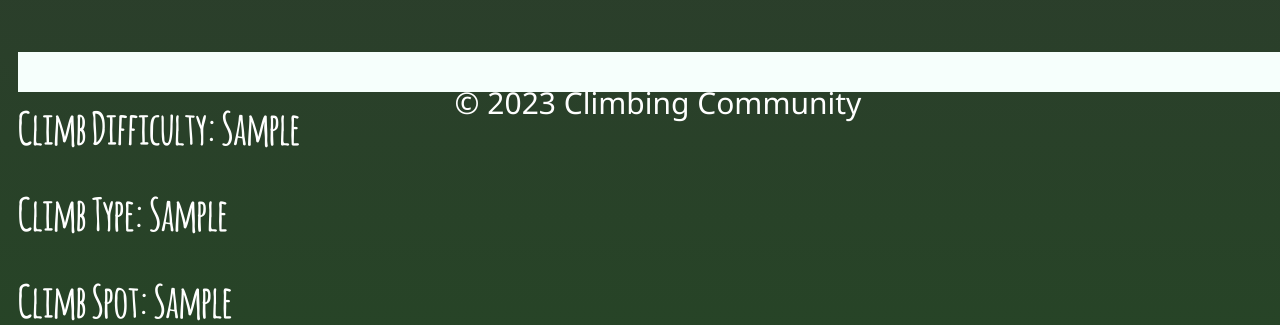
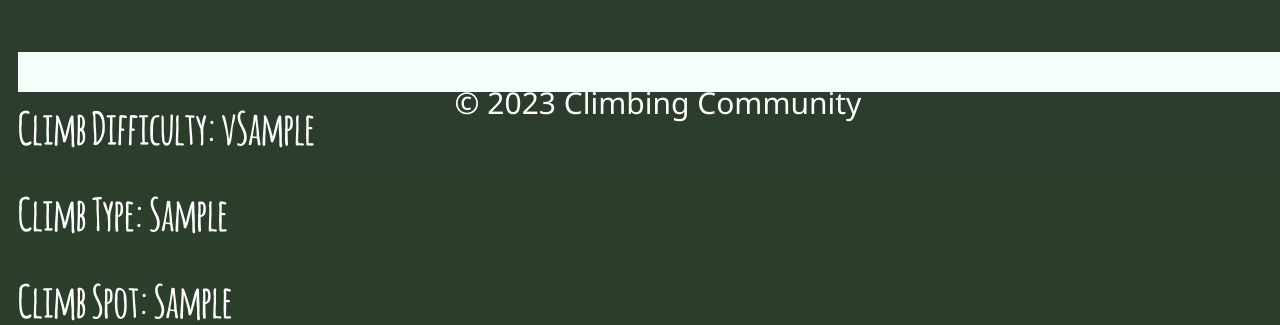
Before and after one commit to ryanjewik/Climb_App, a Flask app: template templates/singleClimb.html in a window 1280 px wide. Shown: the part 708-1033 px from the top of the page. Run offline with Flask 3, Linux system fonts and the light colour scheme; the template is opened without the code that fills it: most values are stand-ins (such as "Sample title", 1, 10 or a date in 2020).

Commit message:
front end might be complete

```diff
--- a/templates/home.html
+++ b/templates/home.html
@@ -42,7 +42,7 @@
                     </table>
                 </div>
                 <div class = "image">
-                    <img src="https://drive.google.com/uc?export=view&id=1TLfs4hY7EkJsjXEPws4c5jNYg-0PODVK" alt="jtree", height="500px" width=auto>
+                    <img src="https://drive.google.com/uc?export=view&id=1TLfs4hY7EkJsjXEPws4c5jNYg-0PODVK" alt="jtree" height="500px" width=auto>
                 </div>
             </div>
 
--- a/templates/singleClimb.html
+++ b/templates/singleClimb.html
@@ -5,14 +5,23 @@
 
 <body class = 'background' style = "font-size: 30px; color: white">
     <h1 class="title">{{ climb.climbName }}</h1>
-
-    {% if error and climbName %}
-        <p class="error"><strong>Error:</strong> {{ error }}
-    {% elif climb %}
-        <h2>Climb Difficulty: {{ climb.climbDifficulty }} </h2>
-        <h2>Climb Type: {{ climb.climbType }} </h2>
-        <h2>Climb Spot: {{ climb.climbSpot }} </h2>
-
+    <div class = "climb-content">
+        <div class = "climb-info">
+            {% if error and climbName %}
+                <p class="error"><strong>Error:</strong> {{ error }}
+            {% elif climb %}
+                {% if climb.type == "Boulder" %}
+                    <h2>Climb Difficulty: v{{ climb.climbDifficulty }} </h2>
+                {% else %}
+                    <h2>Climb Difficulty: v{{ climb.climbDifficulty }} </h2>
+                {% endif %}
+                <h2>Climb Type: {{ climb.climbType }} </h2>
+                <h2>Climb Spot: {{ climb.climbSpot }} </h2>
+        </div>
+        <div class = "image">
+            <img src = "https://drive.google.com/uc?export=view&id=" alt = "climb image" width = "500px" height = "500px">
+        </div>
+    </div>
         <!-- Button for Marking Climb as Completed -->
         {% if 'userID' in session and not_already_completed %}
             <form action="{{ url_for('mark_completed', climb_id=climb.ClimbID) }}" method="post">
```
